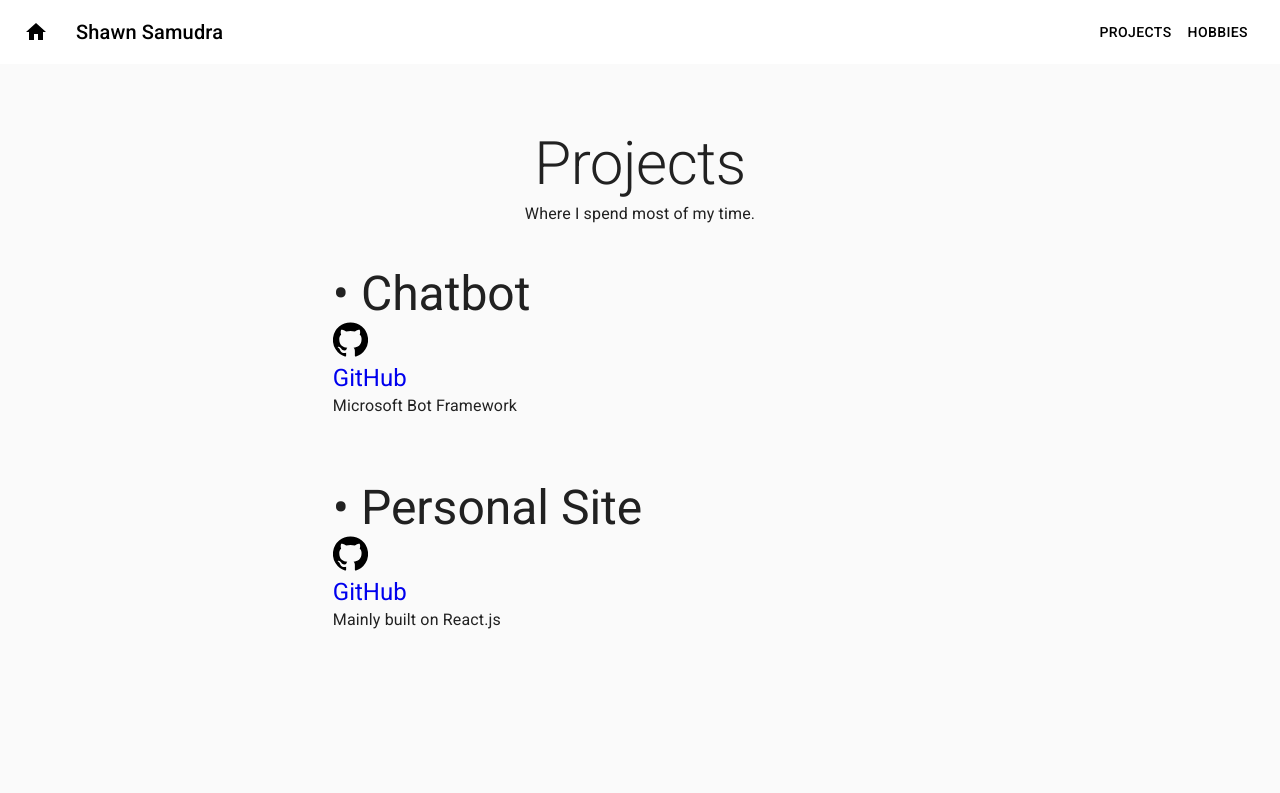
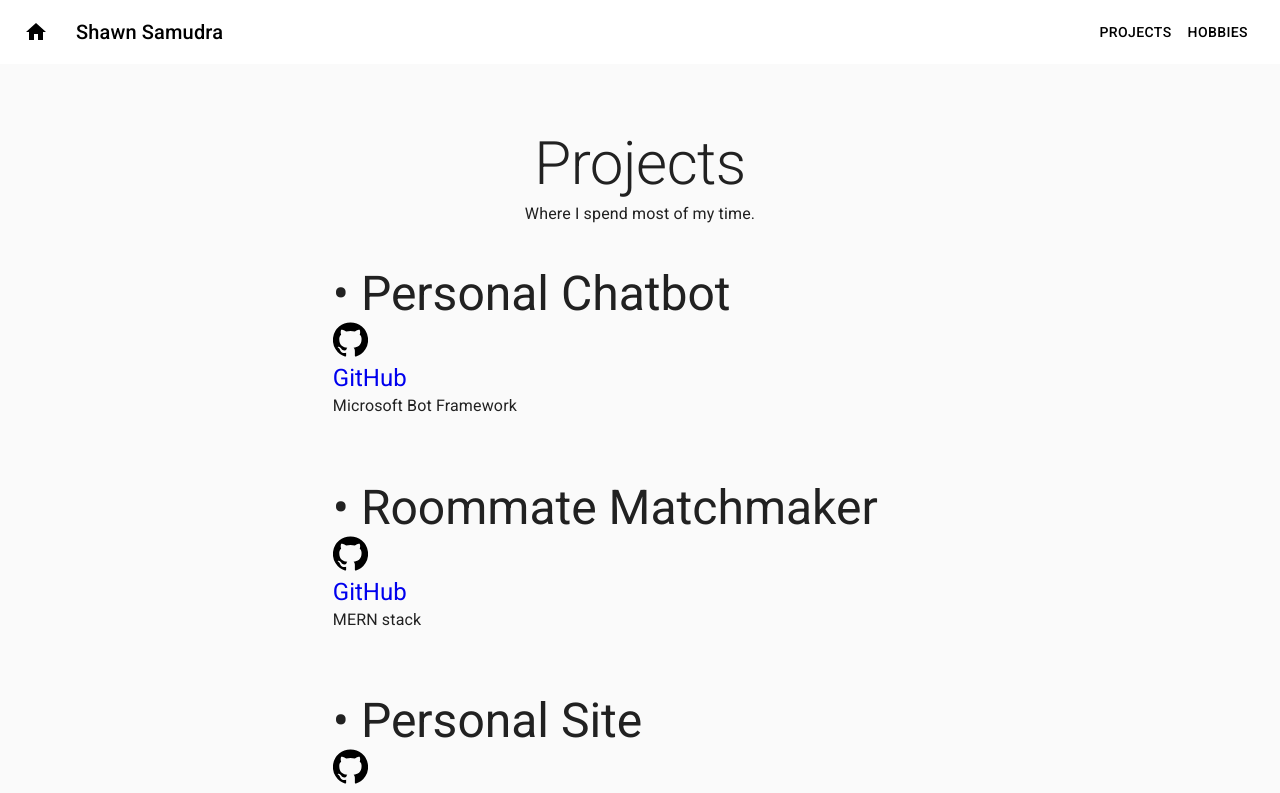
Before and after one commit to ElmoSamudra/portfolio, a React (Create React App) app: page /projects in a window 1280 px wide. Shown: the top 793 px of the page. Built offline with nearby package versions, Linux system fonts and the light colour scheme.

Commit message:
add work history

```diff
--- a/src/components/Information.js
+++ b/src/components/Information.js
@@ -16,6 +16,7 @@ import Hidden from "@material-ui/core/Hidden";
 import MidBreadcrumb from "../components/MidBreadcrumb";
 import Explore from "../components/Explore";
 import Background from "../components/Background";
+import WorkHistory from "../components/WorkHistory";
 
 function TabPanel(props) {
   const { children, value, index, ...other } = props;
@@ -92,6 +93,11 @@ export default function Information() {
             centered
           >
             <Tab label="Background" icon={<SchoolIcon />} {...a11yProps(0)} />
+            <Tab
+              label="Work History"
+              icon={<ExploreIcon />}
+              {...a11yProps(1)}
+            />
             <Tab label="Explore" icon={<ExploreIcon />} {...a11yProps(1)} />
           </Tabs>
         </AppBar>
@@ -114,6 +120,14 @@ export default function Information() {
             dir={theme.direction}
             className={classes.tab}
           >
+            <WorkHistory />
+          </TabPanel>
+          <TabPanel
+            value={value}
+            index={2}
+            dir={theme.direction}
+            className={classes.tab}
+          >
             <Explore />
           </TabPanel>
         </SwipeableViews>
--- /dev/null
+++ b/src/components/WorkHistory.js
@@ -0,0 +1,53 @@
+import React from "react";
+import { makeStyles } from "@material-ui/core/styles";
+import Grid from "@material-ui/core/Grid";
+import Typography from "@material-ui/core/Typography";
+import Button from "@material-ui/core/Button";
+import Hidden from "@material-ui/core/Hidden";
+import Box from "@material-ui/core/Box";
+
+//images
+import latestWork from "../images/latestWork.png";
+import miscellaneous from "../images/miscellaneous.png";
+
+const history = [
+  {
+    where: "Deloitte",
+    subWhere: "Risk Analyst - Intern",
+    details:
+      "Lorem ipsum dolor sit amet, consectetur adipiscing elit. Quisque nec dignissim ex, eu volutpat tellus. Pellentesque convallis, massa sit amet varius egestas, arcu metus rutrum ipsum, quis finibus mauris odio vel urna. Suspendisse nec tempor ipsum, ac consequat lorem. Praesent egestas vehicula leo. Suspendisse enim nibh, feugiat vel maximus vel, imperdiet nec ipsum. Nam imperdiet, eros quis lacinia maximus, enim massa finibus nunc, at pretium nisl massa quis arcu. Quisque sit amet ullamcorper neque, quis interdum erat. Pellentesque in tempor enim. Vestibulum eget massa lacus.",
+  },
+];
+
+const useStyles = makeStyles((theme) => ({
+  box: {
+    marginBottom: "35%",
+    textAlign: "left",
+  },
+  title: {
+    fontSize: "3rem",
+  },
+}));
+
+export default function WorkHistory() {
+  const classes = useStyles();
+  return (
+    <Box display="flex" flexDirection="column" className={classes.box}>
+      {history.map((item, key) => (
+        <Box>
+          <Typography
+            color="textSecondary"
+            className={classes.title}
+            gutterBottom
+          >
+            {item.label}
+          </Typography>
+          <Typography variant="h4">{item.where}</Typography>
+          <Typography variant="h6">{item.subWhere}</Typography>
+          <Typography variant="body1">{item.details}</Typography>
+          <br />
+        </Box>
+      ))}
+    </Box>
+  );
+}
--- a/src/pages/Projects.js
+++ b/src/pages/Projects.js
@@ -7,10 +7,16 @@ import GitHubIcon from "@material-ui/icons/GitHub";
 
 const projects = [
   {
-    label: "Chatbot",
+    label: "Personal Chatbot",
     image: "",
     github: "https://github.com/ElmoSamudra/personalChatBot",
     details: "Microsoft Bot Framework",
+  },
+  {
+    label: "Roommate Matchmaker",
+    image: "",
+    github: "https://github.com/ElmoSamudra/Roommee-Front-End",
+    details: "MERN stack",
   },
   {
     label: "Personal Site",
```
